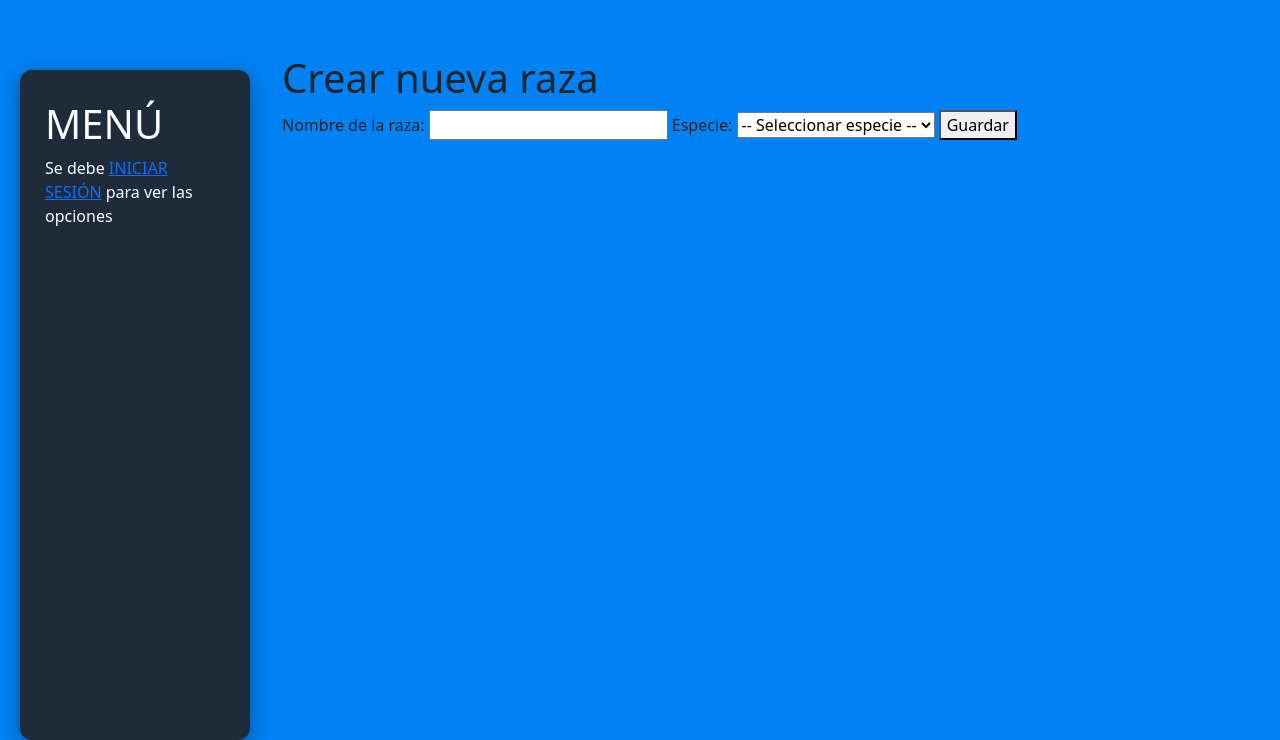
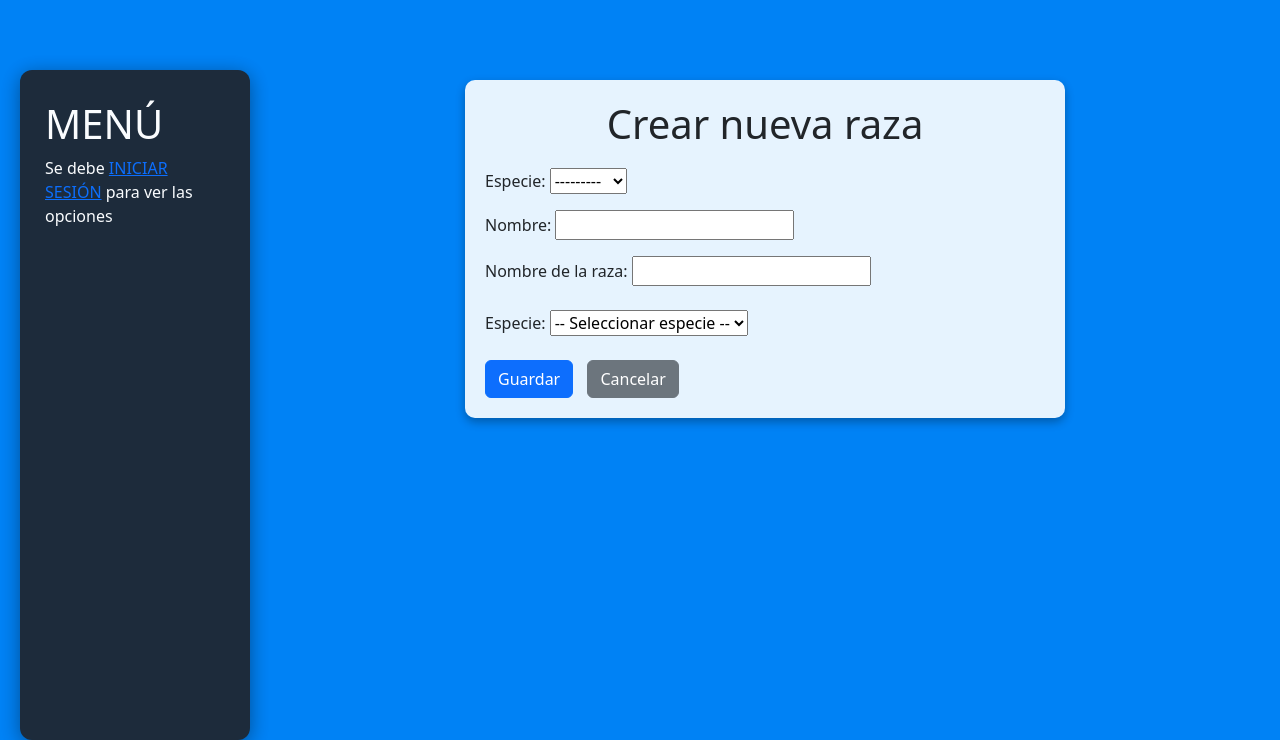
Before and after one commit to MarceDelgado/prueba, a Django app: template apps/core/templates/raza/crearRaza.html in a window 1280 px wide. Shown: the part 116-856 px from the top of the page. Run offline with Django 4.2, Linux system fonts and the light colour scheme; the template is opened without the code that fills it: values that come from a table or form of the project are taken from there, others are empty; data comes from the database, SQL or seed files in the repository; both versions use the stored data as it was after the commit; some libraries are stand-ins or nearby versions.

Commit message:
mejora en el html crearRaza

```diff
--- a/apps/core/templates/raza/crearRaza.html
+++ b/apps/core/templates/raza/crearRaza.html
@@ -1,22 +1,25 @@
 {% extends 'base.html' %}
 
 {% block content %}
+  <div class="form-container">
     <h1>Crear nueva raza</h1>
 
     <form method="POST">
       {% csrf_token %}
+      {{ form.as_p }}
 
       <label for="nombre">Nombre de la raza:</label>
-  <input type="text" name="nombre" id="nombre" required>
+      <input type="text" name="nombre" id="nombre" required><br><br>
 
       <label for="especie">Especie:</label>
       <select name="especie" id="especie">
         <option value="">-- Seleccionar especie --</option>
         {% for especie in especies %}
         <option value="{{ especie.id }}">{{ especie.nombre }}</option>
-    {% endfor %}
-  </select>
+        {% endfor %} </select> <br><br>
 
-  <button type="submit">Guardar</button>
+      <button type="submit" class="btn btn-primary">Guardar</button>
+      <a href="{% url 'listar_razas' %}" class="btn btn-secondary">Cancelar</a>
     </form>
+  </div>
 {% endblock %}
```
Also changed, not shown: db.sqlite3. Lines whose indentation alone changed are shown as unchanged.
